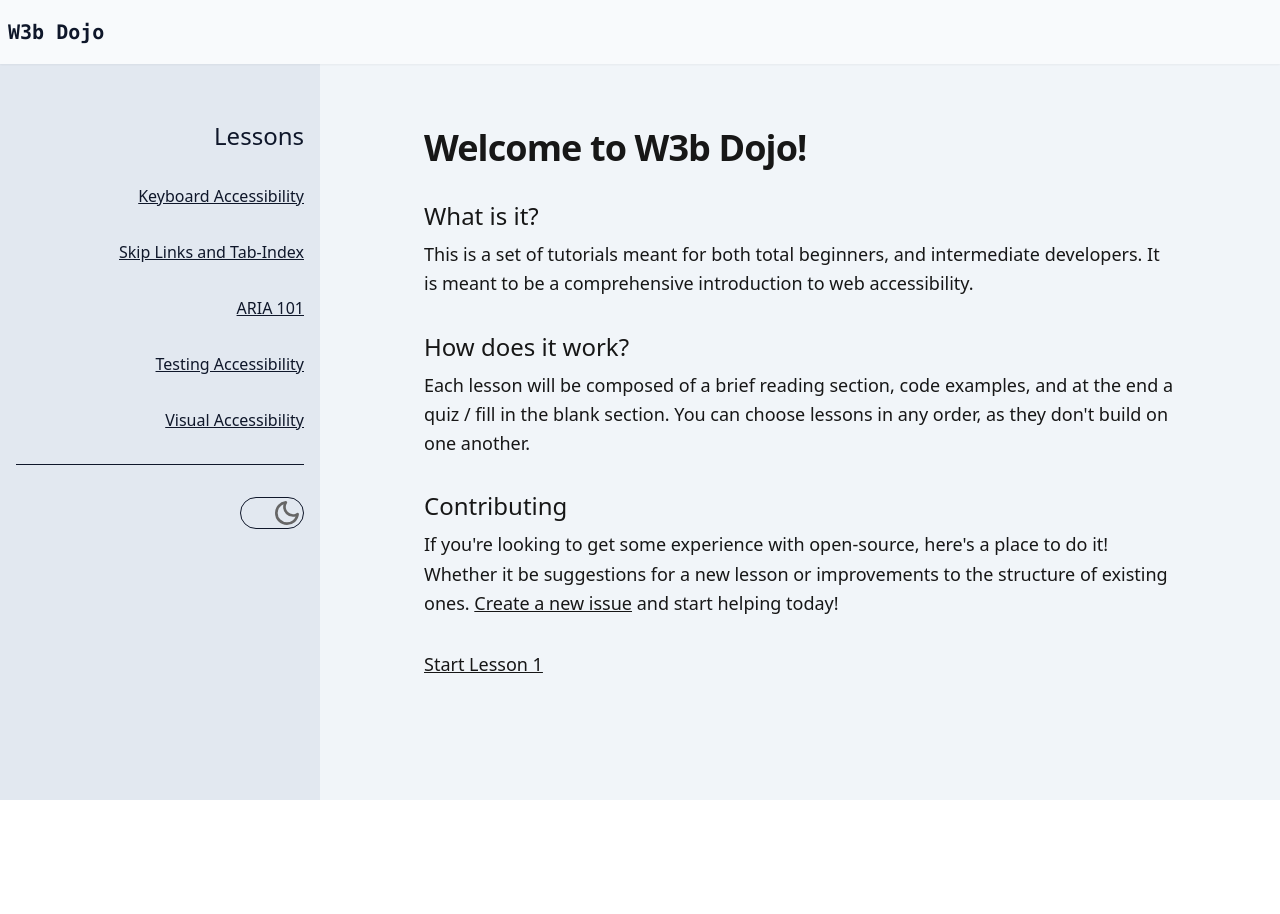
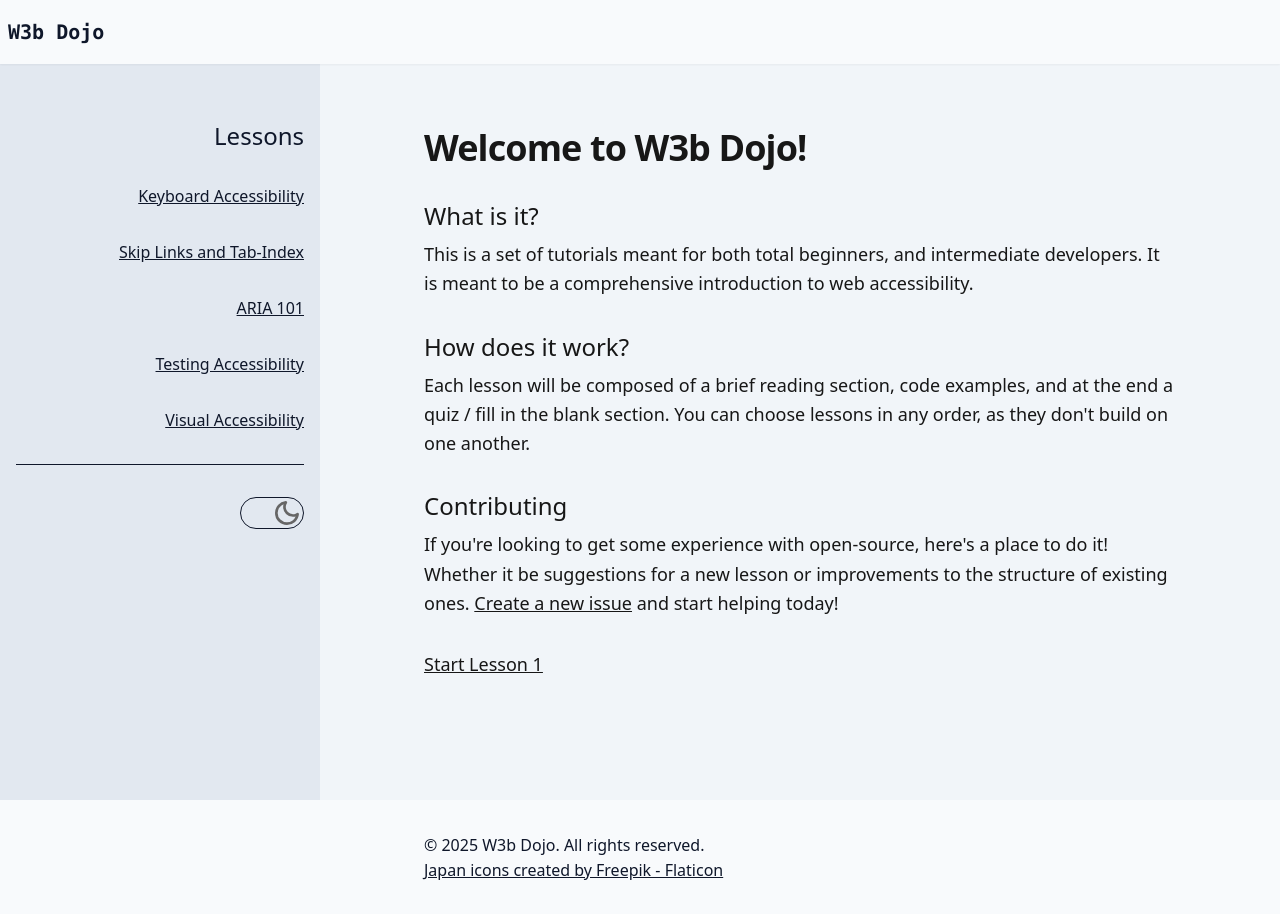
Before and after one commit to joayo13/w3bdojo, a SvelteKit app: page / in a window 1280 px wide. Before the commit the page ends 800 px from the top, so only its background shows below. Built offline with nearby package versions, Linux system fonts and the light colour scheme.

Commit message:
copyright notice and attribution for new favicon

```diff
--- a/src/routes/+layout.svelte
+++ b/src/routes/+layout.svelte
@@ -157,3 +157,13 @@
 	<GlobalNotifications />
 	{@render children()}
 </div>
+<footer
+	class="bg-slate-50 py-8 text-slate-900 shadow-sm md:pl-80 dark:bg-slate-950 dark:text-slate-200"
+>
+	<div class="mx-auto max-w-3xl px-2">
+		<p>© 2025 W3b Dojo. All rights reserved.</p>
+		<a href="https://www.flaticon.com/free-icons/japan" title="japan icons"
+			>Japan icons created by Freepik - Flaticon</a
+		>
+	</div>
+</footer>
```
Also changed, not shown: static/favicon.png, static/logo.png (added).
